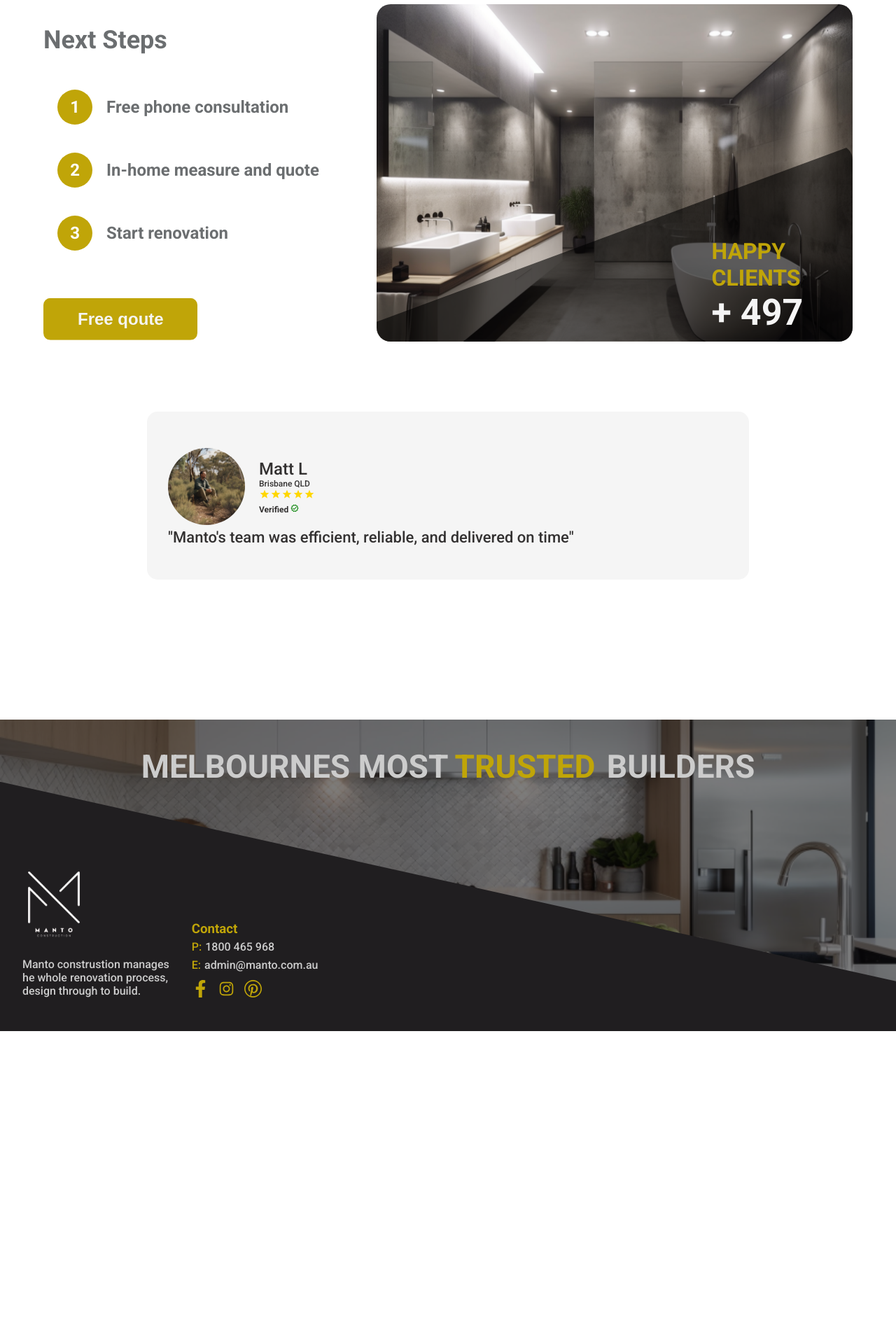
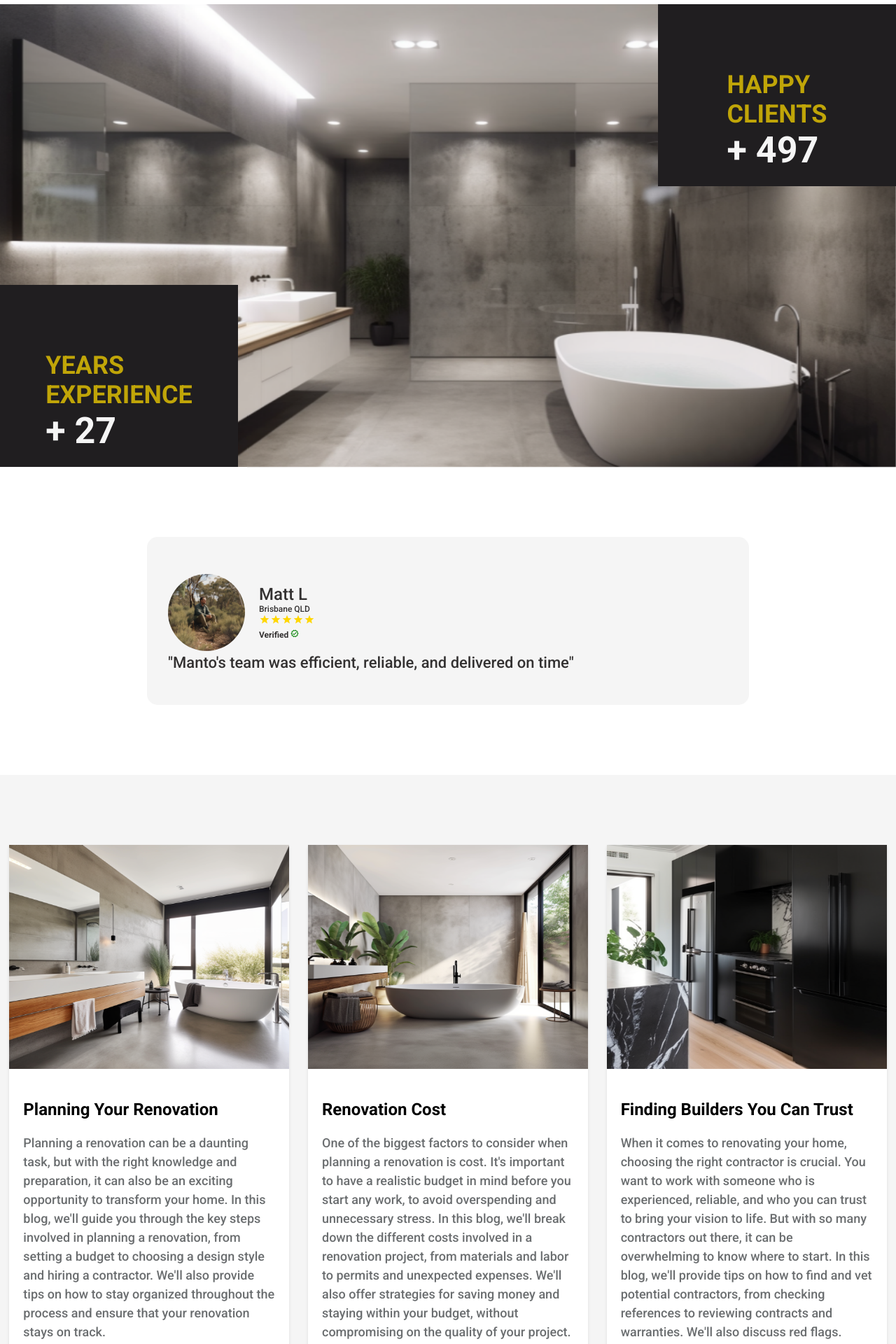
Before and after one commit to shaunvan119/renovation-website, a React (Create React App) app: page / in a window 1280 px wide. Shown: the part 6400-8320 px from the top of the page at 70% size. Before the commit the page ends 7873 px from the top, so only its background shows below. Built offline with nearby package versions, Linux system fonts and the light colour scheme.

Commit message:
fixed mobile layout

```diff
--- /dev/null
+++ b/src/components/BlogSection.css
@@ -0,0 +1,76 @@
+
+.main-blog-wrapper {
+  background-color: whitesmoke;
+  padding-top: 100px;
+  padding-bottom: 100px;
+  margin-bottom: -200px;
+
+
+}
+
+
+
+
+.blog-image {
+  width: 100%;
+  height: 320px;
+}
+
+.blog-section-container {
+  display: flex;
+  display: row;
+  justify-content: space-between;
+  align-items: center;
+
+
+}
+
+
+.blog-container {
+  max-width: 400px;
+  margin-bottom: 40px;
+    margin: 0 auto;
+  background-color: #fff;
+  box-shadow: 0px 2px 4px rgba(0, 0, 0, 0.1);
+
+
+}
+
+.blog-container h2 {
+  font-size: 24px;
+  margin-bottom: 20px;
+}
+
+.blog-container p {
+  font-size: 18px;
+  line-height: 1.5;
+}
+
+.blog-p {
+    padding: 20px;
+}
+
+.p-color {
+    color: #6b6e70;
+
+}
+
+@media only screen and (max-width: 768px) {
+  .blog-section-container {
+    flex-direction: column;
+  }
+
+  .blog-container {
+    width: 100%;
+    margin-bottom: 20px;
+  }
+}
+
+@media only screen and (max-width: 408px) {
+  .blog-container {
+  max-width: 360px;
+
+
+}
+
+}
--- /dev/null
+++ b/src/components/BlogSection.js
@@ -0,0 +1,44 @@
+import React from 'react';
+import './BlogSection.css';
+import blogImage from "../assets/grid2.png"
+import blogImage2 from "../assets/grid3.png"
+import blogImage3 from "../assets/grid12.png"
+
+const BlogSection = () => {
+  return (
+    <div className="main-blog-wrapper">
+    <div className="blog-section-container">
+      <div className="blog-container">
+      <img className="blog-image" src={blogImage} alt="logo"/>
+      <div className="blog-p">
+        <h2>Planning Your Renovation</h2>
+        <p className="p-color">
+          Planning a renovation can be a daunting task, but with the right knowledge and preparation, it can also be an exciting opportunity to transform your home. In this blog, we'll guide you through the key steps involved in planning a renovation, from setting a budget to choosing a design style and hiring a contractor. We'll also provide tips on how to stay organized throughout the process and ensure that your renovation stays on track.
+        </p>
+      </div>
+      </div>
+      <div className="blog-container">
+      <img className="blog-image" src={blogImage2} alt="logo"/>
+      <div className="blog-p">
+        <h2>Renovation Cost</h2>
+        <p className="p-color">
+          One of the biggest factors to consider when planning a renovation is cost. It's important to have a realistic budget in mind before you start any work, to avoid overspending and unnecessary stress. In this blog, we'll break down the different costs involved in a renovation project, from materials and labor to permits and unexpected expenses. We'll also offer strategies for saving money and staying within your budget, without compromising on the quality of your project.
+        </p>
+        </div>
+      </div>
+      <div className="blog-container">
+      <img className="blog-image" src={blogImage3} alt="logo"/>
+      <div className="blog-p">
+        <h2>Finding Builders You Can Trust</h2>
+        <p className="p-color">
+          When it comes to renovating your home, choosing the right contractor is crucial. You want to work with someone who is experienced, reliable, and who you can trust to bring your vision to life. But with so many contractors out there, it can be overwhelming to know where to start. In this blog, we'll provide tips on how to find and vet potential contractors, from checking references to reviewing contracts and warranties. We'll also discuss red flags.
+        </p>
+      </div>
+      </div>
+
+    </div>
+  </div>
+  );
+};
+
+export default BlogSection;
--- /dev/null
+++ b/src/components/CountYears.js
@@ -0,0 +1,54 @@
+import React, { useState, useEffect, useRef } from 'react';
+import "./Count.css"
+
+const CountYears = () => {
+  const [count, setCount] = useState(0);
+  const [isCounting, setIsCounting] = useState(false);
+  const countRef = useRef(null);
+
+  const handleScroll = () => {
+    const rect = countRef.current.getBoundingClientRect();
+    const isVisible = (
+      rect.top >= 0 &&
+      rect.bottom <= (window.innerHeight || document.documentElement.clientHeight)
+    );
+    if (isVisible && !isCounting) {
+      setIsCounting(true);
+    }
+  };
+
+  useEffect(() => {
+    window.addEventListener('scroll', handleScroll);
+    return () => {
+      window.removeEventListener('scroll', handleScroll);
+    };
+  });
+
+  useEffect(() => {
+    if (isCounting) {
+      let start = 0;
+      const end = 29;
+      const duration = 3000;
+      const range = end - start;
+      const increment = range / (duration / 10);
+      const timer = setInterval(() => {
+        start += increment;
+        setCount(Math.ceil(start));
+        if (start >= end) {
+          clearInterval(timer);
+        }
+      }, 10);
+      return () => {
+        clearInterval(timer);
+      };
+    }
+  }, [isCounting]);
+
+  return (
+    <div ref={countRef}>
+      <h2 className="count__heading">+ {count}</h2>
+    </div>
+  );
+};
+
+export default CountYears;
--- a/src/components/NextSteps.css
+++ b/src/components/NextSteps.css
@@ -9,115 +9,61 @@
   opacity: 1;
 }
 
-
-
 .next-steps-container {
-  display: flex;
-  flex-direction: row;
-  justify-content: center;
-  justify-content: space-evenly;
   margin-top: 150px;
-
-
-
 }
-
-.next-steps {
-  display: flex;
-  flex-direction: column;
-}
-
-.step-heading {
-    font-size: 36px;
-    color: #6b6e70;
-}
-
-.step {
-  display: flex;
-  flex-direction: row;
-  align-items: center;
-  margin: 20px;
-}
-
-.next-button {
-    margin-top:50px;
-}
-
-.step-number {
-  display: flex;
-  flex-direction: column;
-  justify-content: center;
-  align-items: center;
-  background-color: rgb(192, 165, 8);
-  color: white;
-  border-radius: 50%;
-  width: 50px;
-  height: 50px;
-  font-size: 24px;
-  font-weight: bold;
-  margin-right: 20px;
-}
-
-.step-text {
-  flex-grow: 1;
-  font-size: 24px;
-  font-weight: bold;
-  color: #6b6e70;
-}
-
 
 
 .image-steps-container {
   display: flex;
   flex-direction: row-reverse;
   align-items: center;
-  max-width: 680px;
   position: relative; /* add position relative to the parent div */
-
 }
 
 .image-overlay-next {
   position: absolute;
+  right: 0;
+  top: 0;
+  width: 340px;
+  background-color: #201e20;
+  height: 260px;
+  z-index: 1;
+
+}
+
+.image-overlay-next-two {
+  position: absolute;
+  left: 0;
   bottom: 0;
-  left: 0;
-  right: 0;
-
-  background-color: rgba(0, 0, 0, 0.6);
-height: 280px;
-  clip-path: polygon(0% 90%, 100% 0%, 100% 100%, 0% 100%);
-  z-index: 1; /* make sure the overlay is above the image */
-  border-radius: 20px;
+  width: 340px;
+  background-color: #201e20;
+  height: 260px;
+  z-index: 1;
 }
 
 .step-image {
   width: 750px;
   width: 100%;
-  height: 100%;
-  z-index: 0; /* make sure the image is below the overlay */
-  border-radius: 20px;
+  height: 661px;
+  z-index: 0;
+
 
 }
 
 .overlay-text {
   position: absolute;
-  top: 60%;
-  left: 80%;
+  top: 50%;
+  left: 50%;
   transform: translate(-50%, -50%);
-  font-size: 32px;
+  font-size: 36px;
   font-weight: bold;
   color: rgb(192, 165, 8);
 
 }
 
 
-@media (max-width: 986px) {
-  .image-steps-container {
-  max-width: 480px;
-}
 
-
-
-}
 
 
 @media (max-width: 768px) {
@@ -139,33 +85,45 @@ height: 280px;
     margin-bottom: 20px;
   }
 
-  .step {
-    margin: 20px 0;
-  }
+  .next-steps-container {
+  margin-top: 0px;
+}
 
-  .step-number {
-    margin-right: 10px;
-  }
 
-  .next-steps {
-    margin-bottom: 90px;
-    margin-top: -60px;
 
 
 }
 
 
+@media (max-width: 685px) {
+  .image-overlay-next {
+  width: 230px;
+  height: 150px;
+}
 
-.step-text {
-  font-size: 20px;
+.image-overlay-next-two {
+  position: absolute;
+  width: 230px;
+  height: 150px;;
 }
+
+.overlay-text {
+  position: absolute;
+  top: 35%;
+  left: 50%;
+  font-size: 24px;
+
+}
+
+
+
 
 }
 
 @media (max-width: 440px) {
 
   .step-image {
-  max-height: 400px;
+  max-height: 350px;
 }
 
 .step-image {
--- a/src/components/NextSteps.js
+++ b/src/components/NextSteps.js
@@ -1,8 +1,8 @@
 import React, { useEffect } from 'react';
 import './NextSteps.css';
 import NextSix from "../assets/next6.png";
-import JumpingButton from './JumpingButton';
 import Count from "./Count"
+import CountYears from './CountYears';
 
 
 
@@ -35,28 +35,14 @@ useEffect(() => {
   return (
     <div className="next-steps-container">
 
-      <div className="next-steps">
-        <h2 className="step-heading">Next Steps</h2>
-        <div className="step">
-          <div className="step-number">1</div>
-          <div className="step-text">Free phone consultation</div>
-        </div>
-        <div className="step">
-          <div className="step-number">2</div>
-          <div className="step-text">In-home measure and quote</div>
-        </div>
-        <div className="step">
-          <div className="step-number">3</div>
-          <div className="step-text">Start renovation</div>
-        </div>
-        <div className="next-button">
-        <JumpingButton/>
-        </div>
 
-      </div>
       <div className="image-steps-container">
       <div className="image-overlay-next">
         <h3 className="overlay-text">HAPPY<br/> CLIENTS<Count/></h3>
+
+      </div>
+      <div className="image-overlay-next-two">
+        <h3 className="overlay-text">YEARS<br/> EXPERIENCE<CountYears/></h3>
 
       </div>
         <img className="step-image" src={NextSix} alt=""/>
--- a/src/components/WhyNext.css
+++ b/src/components/WhyNext.css
@@ -1,6 +1,5 @@
 
 .why-next-wrapper {
-  /* ... */
   opacity: 0;
   transition: opacity 1s ease-in-out;
 }
@@ -67,8 +66,6 @@
   height: 550px;
 }
 
-
-
 .why-next-image img {
   height: 550px;
 }
@@ -84,7 +81,7 @@
   .wrapper-next-content {
     order: 2;
     padding: 0 20px;
-    text-align: center;
+
   }
 
   .why-next-image {
@@ -100,6 +97,10 @@
   height:100%;
 }
 
+.why-next-wrapper {
+  border-radius: 0px;
+}
+
 
 
 }
--- a/src/components/WhyNextTwo.css
+++ b/src/components/WhyNextTwo.css
@@ -43,4 +43,9 @@
     flex-direction: column;
     height: auto;
   }
+
+  .why-next-wrapper-two {
+  border-radius: 0px;
+
 }
+}
--- a/src/pages/HomePage.css
+++ b/src/pages/HomePage.css
@@ -196,6 +196,10 @@ transition: transform 1s ease-in-out;
 
 }
 
+.blog-home-section {
+  margin-bottom: -100px;
+}
+
 @media (max-width: 768px) {
   .upgrade__title {
   font-size: 26px;
--- a/src/pages/HomePage.js
+++ b/src/pages/HomePage.js
@@ -19,6 +19,7 @@ import TrippleIcons from '../components/TrippleIcons';
 import NextSteps from '../components/NextSteps';
 import Footer from '../components/Footer';
 import { TiTick } from 'react-icons/ti';
+import BlogSection from '../components/BlogSection';
 
 
 
@@ -146,8 +147,11 @@ useEffect(() => {
     <TrippleIcons/>
     <WhyNextTwo/>
     <NextSteps/>
+    <Reviews/>
     </div>
-    <Reviews/>
+    <div className="blog-home-section">
+    <BlogSection/>
+    </div>
     <Footer/>
     </div>
   )
```
Also changed, not shown: src/components/TrippleIconsTwo.js (added, +58 -0 lines).
